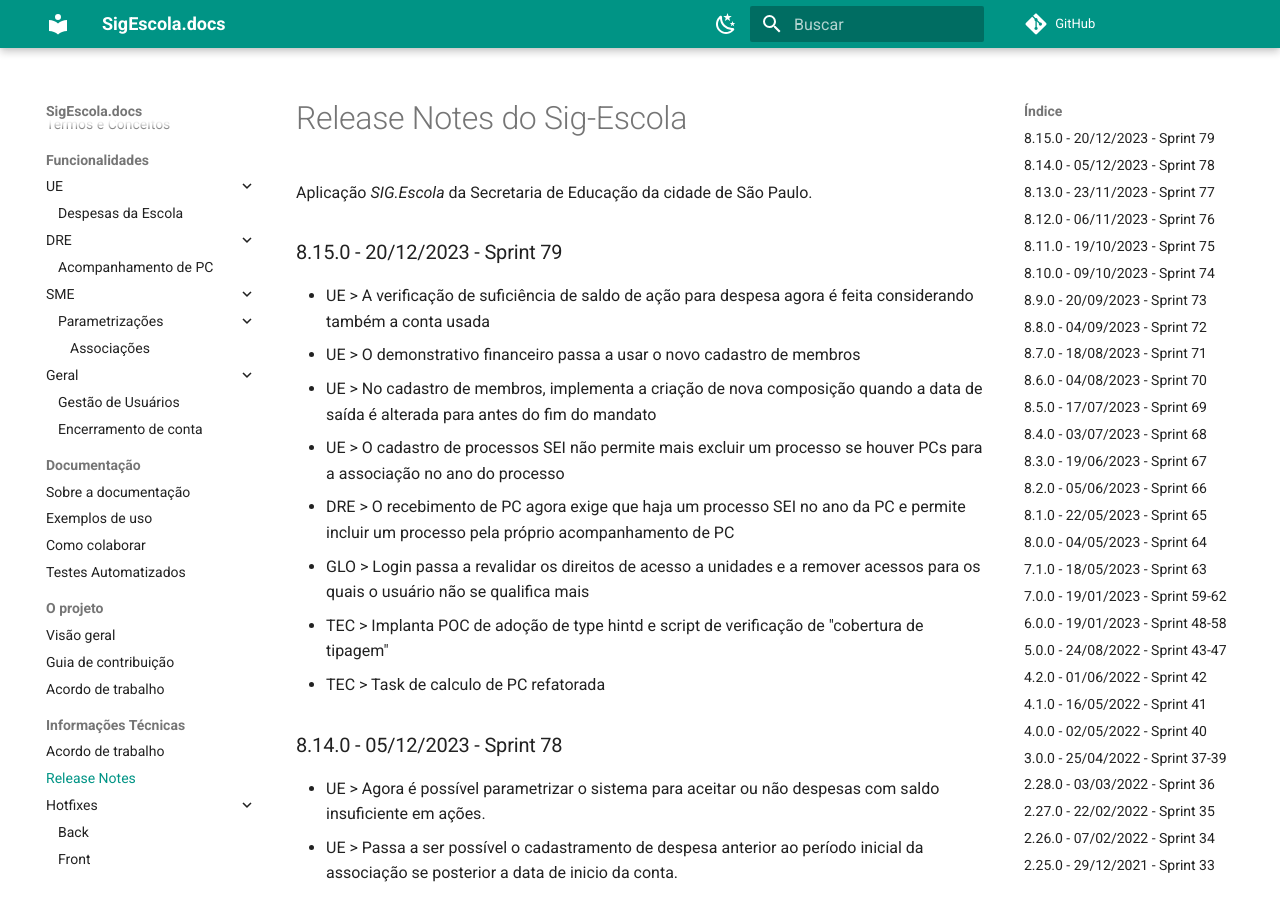
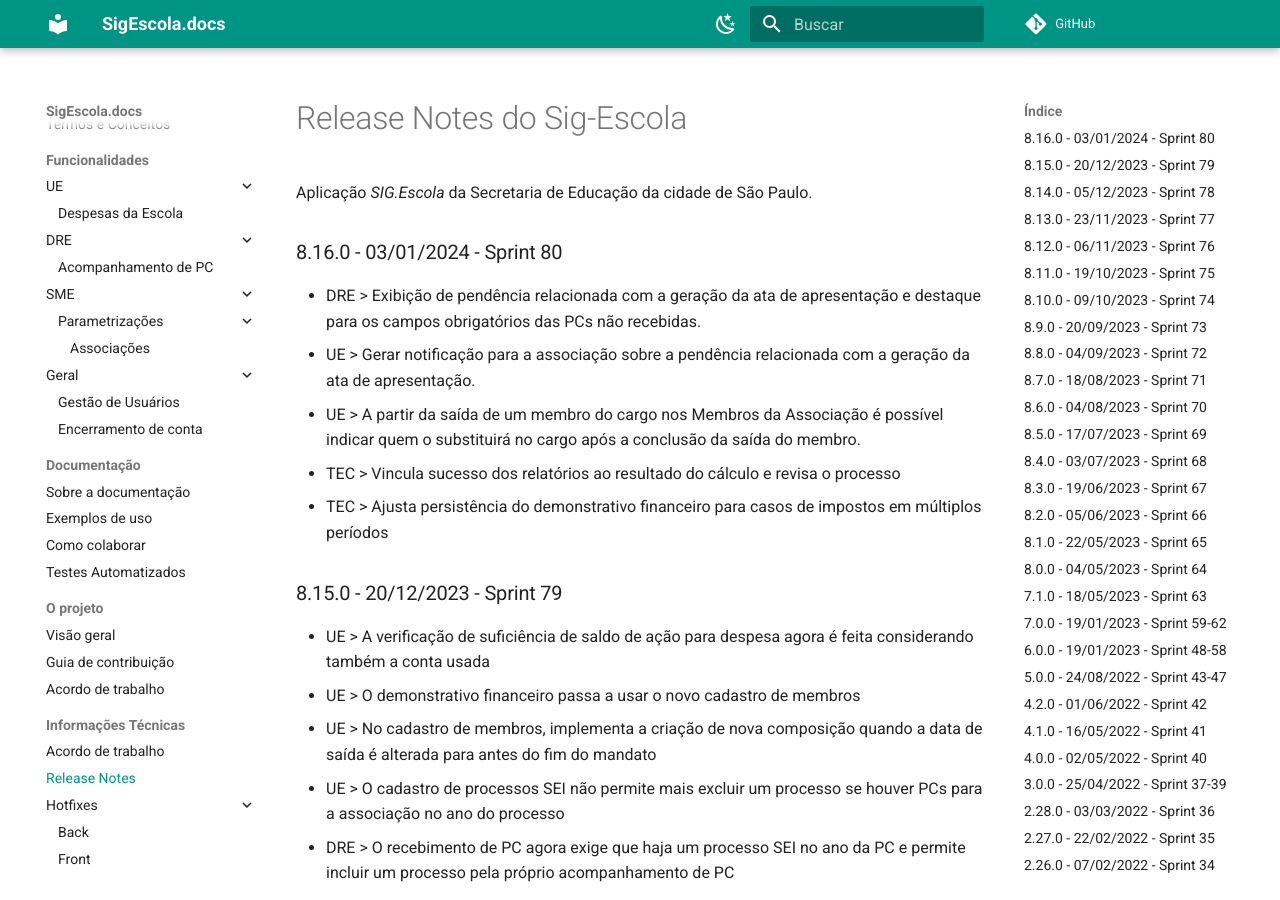
Before and after one commit to prefeiturasp/SME-PTRF-Docs, an MkDocs documentation site: the page built from docs/projeto/release_notes.md, in a window 1280 px wide and 900 px high. Built offline with MkDocs 1.6.1 and Material for MkDocs 9.7.7, drawn with Linux system fonts in a browser that asks for light colours; comment, search, counter and statistics services are not loaded.

Commit message:
Update release_notes.md

```diff
--- a/docs/projeto/release_notes.md
+++ b/docs/projeto/release_notes.md
@@ -1,6 +1,13 @@
 # Release Notes do Sig-Escola
 
 Aplicação *SIG.Escola* da Secretaria de Educação da cidade de São Paulo.
+
+### 8.16.0 - 03/01/2024 - Sprint 80
+* DRE > Exibição de pendência relacionada com a geração da ata de apresentação e destaque para os campos obrigatórios das PCs não recebidas.
+* UE > Gerar notificação para a associação sobre a pendência relacionada com a geração da ata de apresentação.
+* UE > A partir da saída de um membro do cargo nos Membros da Associação é possível indicar quem o substituirá no cargo após a conclusão da saída do membro.
+* TEC > Vincula sucesso dos relatórios ao resultado do cálculo e revisa o processo
+* TEC > Ajusta persistência do demonstrativo financeiro para casos de impostos em múltiplos períodos
 
 ### 8.15.0 - 20/12/2023 - Sprint 79
 * UE > A verificação de suficiência de saldo de ação para despesa agora é feita considerando também a conta usada
```
